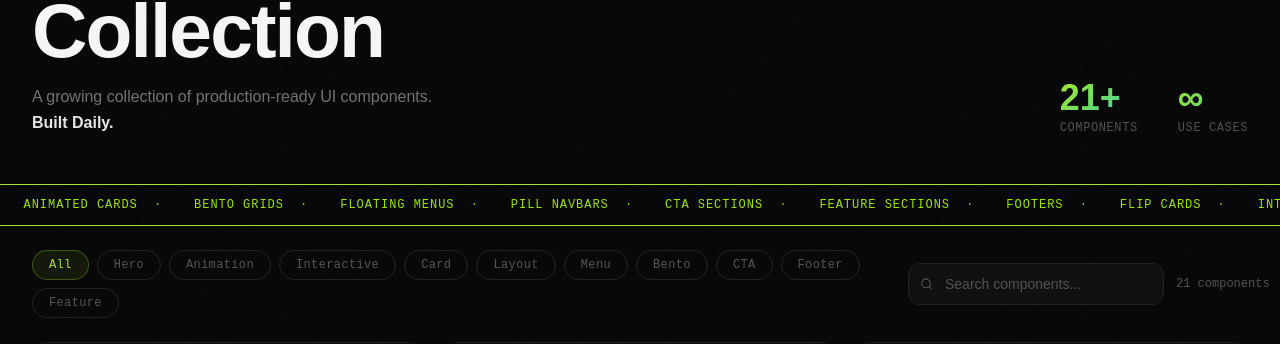
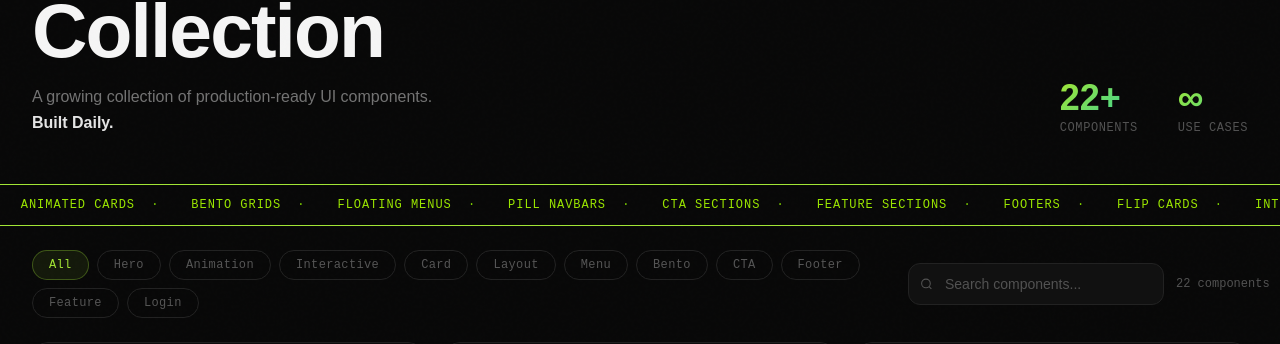
Before and after one commit to anupam-kumar-krishnan/daily-components, a Next.js app: page / in a window 1280 px wide. Shown: the part 333-677 px from the top of the page. Built offline with nearby package versions, Linux system fonts and the light colour scheme.

Commit message:
feat: add login filter and badge

```diff
--- a/app/components/newshowcase.tsx
+++ b/app/components/newshowcase.tsx
@@ -25,6 +25,7 @@ const ALL_FILTERS: { label: string; value: "all" | Tag }[] = [
   { label: "CTA", value: "cta" },
   { label: "Footer", value: "footer" },
   { label: "Feature", value: "feature" },
+  { label: "Login", value: "login" },
 ];
 
 const BADGE_STYLES: Record<Tag, string> = {
@@ -38,6 +39,7 @@ const BADGE_STYLES: Record<Tag, string> = {
   bento: "bg-violet-500/10 text-violet-300 border border-violet-500/20",
   footer: "bg-gray-500/10 text-gray-300 border border-gray-500/20",
   feature: "bg-cyan-500/10 text-cyan-300 border border-cyan-500/20",
+  login: "bg-lime-500/10 text-lime-300 border border-lime-500/20",
 };
 
 // ─── Thumbnail components ────────────────────────────────────────────────────
--- a/app/components/registry.tsx
+++ b/app/components/registry.tsx
@@ -20,6 +20,7 @@ import HeroSky from "./herosky";
 import HeroSecturityGreen from "./herosecuritygreen";
 import Heroorchid from "./heroorchid";
 import Herostar from "./herostar";
+import LoginScreen from "./loginscreen";
 
 const Placeholder =
   (label: string, accent: string): ComponentType =>
@@ -57,6 +58,7 @@ export type Tag =
   | "interactive"
   | "card"
   | "layout"
+  | "login"
   | "menu"
   | "cta"
   | "bento"
@@ -85,12 +87,8 @@ export interface RegistryEntry {
   desc: string;
   tag: Tag;
   thumb: ThumbType;
-  component: ComponentType; // ← your imported component goes here
+  component: ComponentType;
 }
-
-// ─────────────────────────────────────────────────────────────────────────────
-//  THE REGISTRY — edit this array to add / remove components
-// ─────────────────────────────────────────────────────────────────────────────
 
 export const REGISTRY: RegistryEntry[] = [
   {
@@ -100,7 +98,6 @@ export const REGISTRY: RegistryEntry[] = [
     desc: "An orange dark-themed Hero Section",
     tag: "hero",
     thumb: "lines",
-    // component: Placeholder("Hero — Orange Theme", "#f97316"),
     component: HeroOrange,
   },
   {
@@ -283,4 +280,13 @@ export const REGISTRY: RegistryEntry[] = [
     thumb: "lines",
     component: Herostar,
   },
+  {
+    id: 22,
+    title: "Login Screen",
+    subtitle: "",
+    desc: "Login Screen with Animation",
+    tag: "login",
+    thumb: "lines",
+    component: LoginScreen,
+  },
 ];
```
